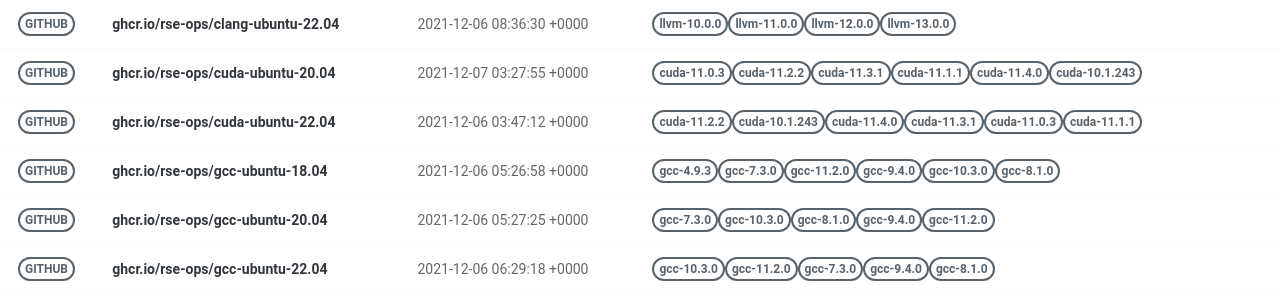
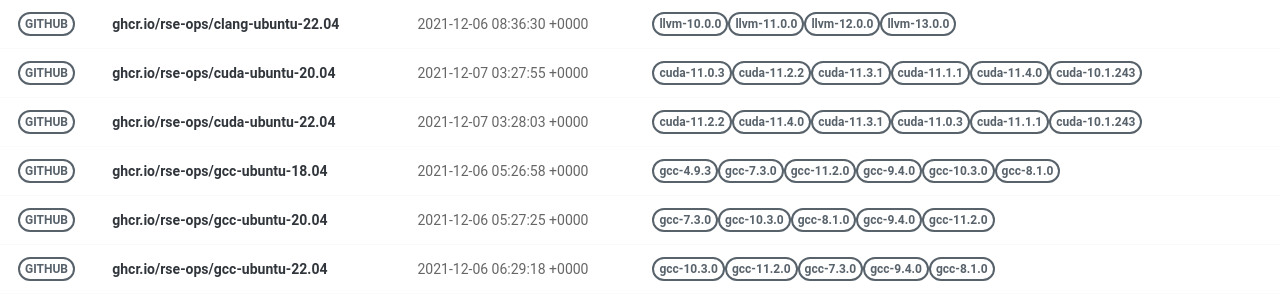
Before and after one commit to rse-ops/docker-images, a Jekyll site: the page built from pages/index.md, in a window 1280 px wide. Shown: the part 228-528 px from the top of the page. Built offline with Jekyll 4.4.1, drawn with Linux system fonts in a browser that asks for light colours; nearby versions of some CDN libraries.

Commit message:
Automated push to update library 2021-12-07

```diff
--- a/_library/ghcr.io-rse-ops-cuda-ubuntu-22.04.md
+++ b/_library/ghcr.io-rse-ops-cuda-ubuntu-22.04.md
@@ -1,7 +1,7 @@
 ---
 layout: container
 name: ghcr.io/rse-ops/cuda-ubuntu-22.04
-updated_at: 2021-12-06 03:47:12.555384
+updated_at: 2021-12-07 03:28:03.269107
 
 
 container_url: https://github.com/orgs/rse-ops/packages/container/package/cuda-ubuntu-22.04
```
Also changed, not shown: other parts of _library/ghcr.io-rse-ops-cuda-ubuntu-22.04.md (+3 -3 lines).
